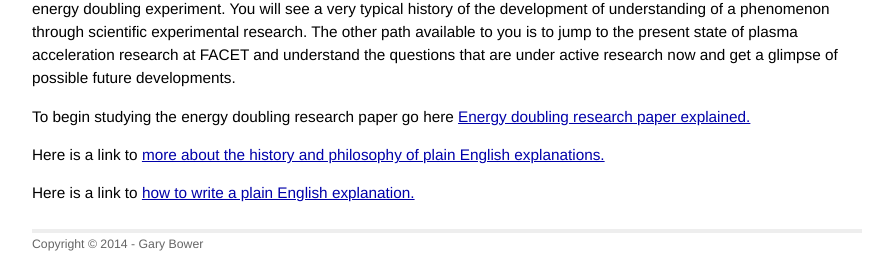
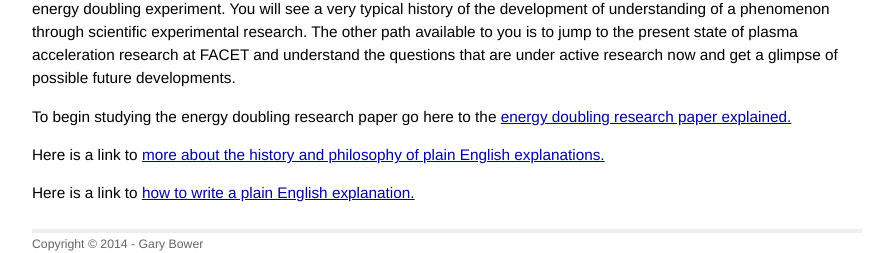
Before and after one commit to grbfacet/facet, a Jekyll site: the page built from plasma-accel-explained.md, in a window 1280 px wide and 900 px high, scrolled down 1574 px. Shown: the part 644-897 px from the top of the window, without its empty margins (193-1086 px from the left). Built offline with Jekyll 4.4.1, drawn with Linux system fonts in a browser that asks for light colours.

Commit message:
Update plasma-accel-explained.md

```diff
--- a/plasma-accel-explained.md
+++ b/plasma-accel-explained.md
@@ -40,7 +40,7 @@ After you have studied the energy doubling paper you can go in one of two direct
 
 
 
-<p>To begin studying the energy doubling research paper go here <a href="/energy-doubling-explained.html">Energy doubling research paper explained.</a></p>
+<p>To begin studying the energy doubling research paper go here to the <a href="/energy-doubling-explained.html">energy doubling research paper explained.</a></p>
 
 <p>Here is a link to <a href="/plain-english-papers.html">more about the history and philosophy of plain English explanations.</a></p>
 
```
